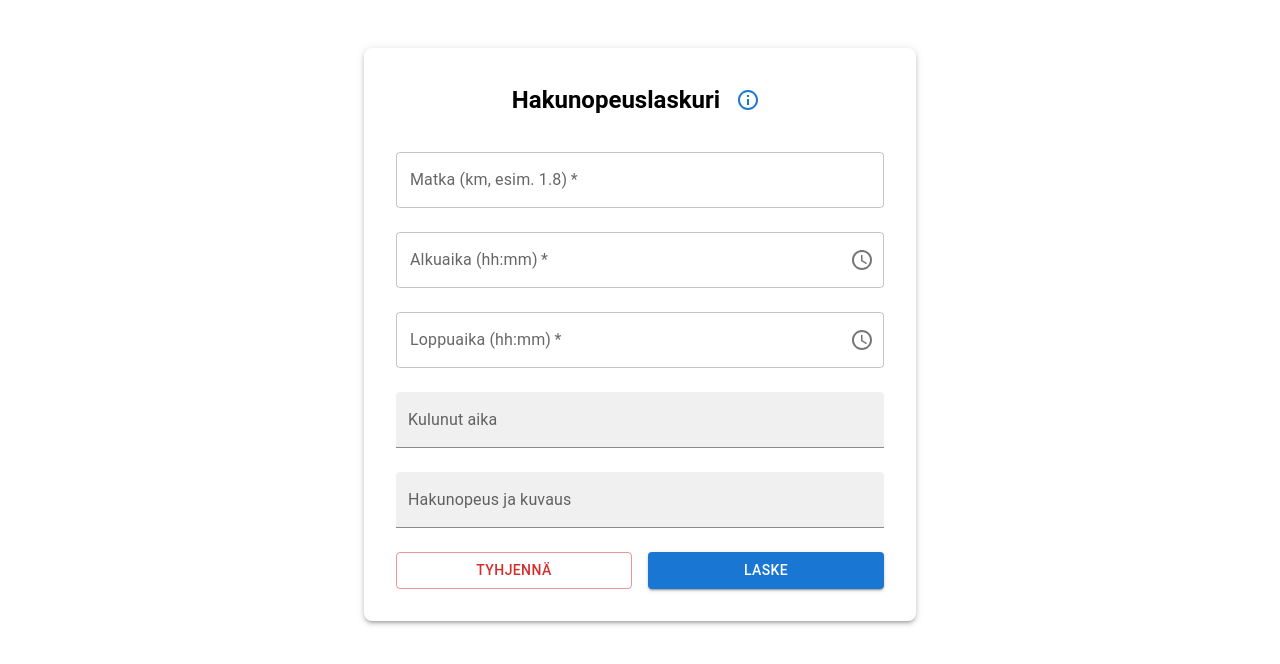
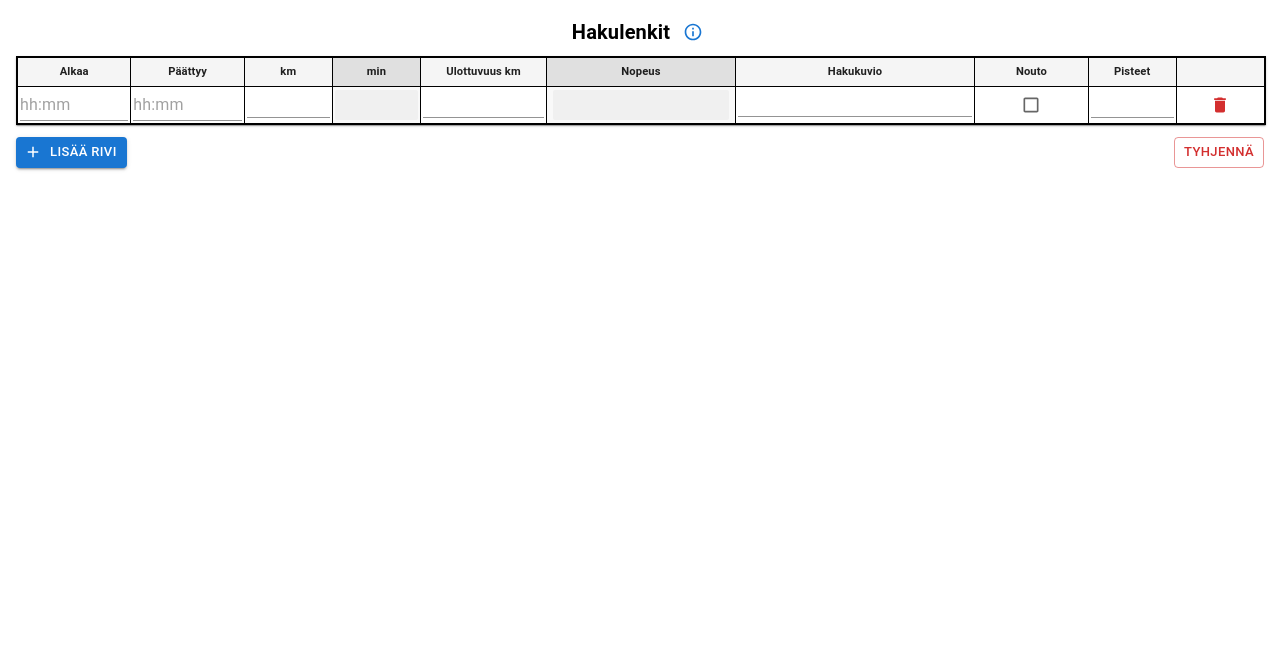
Before and after one commit to Perttinen/nopeuslaskuri, a React (Vite) app: page / in a window 1280 px wide. Shown: the top 664 px of the page. Built offline with nearby package versions, Linux system fonts and the light colour scheme.

Commit message:
taulukkona

```diff
--- a/src/App.jsx
+++ b/src/App.jsx
@@ -1,260 +1,431 @@
 import { useState, useEffect } from "react"
 import {
   Container,
+  Paper,
+  Table,
+  TableBody,
+  TableCell,
+  TableContainer,
+  TableHead,
+  TableRow,
   TextField,
   Button,
   Stack,
   Typography,
-  Box,
   IconButton,
+  Checkbox,
+  Autocomplete,
   Dialog,
   DialogTitle,
   DialogContent,
   DialogActions,
 } from "@mui/material"
+import DeleteIcon from "@mui/icons-material/Delete"
+import AddIcon from "@mui/icons-material/Add"
 import InfoOutlinedIcon from "@mui/icons-material/InfoOutlined"
-import { LocalizationProvider, TimePicker } from "@mui/x-date-pickers"
+import {
+  LocalizationProvider,
+  TimePicker,
+  TimeField,
+} from "@mui/x-date-pickers"
 import { AdapterDayjs } from "@mui/x-date-pickers/AdapterDayjs"
 import dayjs from "dayjs"
 
-function App() {
-  const [matkaKmh, setMatkaKmh] = useState(() => {
-    return localStorage.getItem("hakunopeus_matka") || ""
+const luoTyhjaRivi = () => ({
+  id: Date.now() + Math.random(),
+  alkuAika: null,
+  loppuAika: null,
+  matkaKm: "",
+  aikaMin: "",
+  ulottuvuusKm: "",
+  nopeus: "",
+  hakukuvio: "",
+  nouto: false,
+  pisteet: "",
 })
 
-  const [alkuAika, setAlkuAika] = useState(() => {
-    const tallennettu = localStorage.getItem("hakunopeus_alku")
-    return tallennettu ? dayjs(tallennettu) : null
-  })
-
-  const [loppuAika, setLoppuAika] = useState(() => {
-    const tallennettu = localStorage.getItem("hakunopeus_loppu")
-    return tallennettu ? dayjs(tallennettu) : null
-  })
-  const [kulunutAika, setKulunutAika] = useState(() => {
-    return localStorage.getItem("hakunopeus_kulunutAika") || ""
-  })
-
-  const [nopeus, setNopeus] = useState(() => {
-    return localStorage.getItem("hakunopeus_nopeus") || ""
+function App() {
+  const [rivit, setRivit] = useState(() => {
+    const tallennettu = localStorage.getItem("hakulenkit_rivit")
+    if (tallennettu) {
+      try {
+        const parsitut = JSON.parse(tallennettu)
+        return parsitut.map((r) => ({
+          ...r,
+          alkuAika: r.alkuAika ? dayjs(r.alkuAika) : null,
+          loppuAika: r.loppuAika ? dayjs(r.loppuAika) : null,
+          nouto: r.nouto ?? false,
+        }))
+      } catch (e) {
+        console.error("Virhe ladattaessa rivejä", e)
+      }
+    }
+    return [luoTyhjaRivi()]
   })
 
   const [infoAuki, setInfoAuki] = useState(false)
 
   useEffect(() => {
-    localStorage.setItem("hakunopeus_matka", matkaKmh)
-  }, [matkaKmh])
+    const tallennettavaData = rivit.map((r) => ({
+      ...r,
+      alkuAika: r.alkuAika ? r.alkuAika.toISOString() : null,
+      loppuAika: r.loppuAika ? r.loppuAika.toISOString() : null,
+    }))
+    localStorage.setItem("hakulenkit_rivit", JSON.stringify(tallennettavaData))
+  }, [rivit])
 
-  // Tallennetaan alkuaika localStorageen (muutetaan Day.js merkkijonoksi)
-  useEffect(() => {
-    if (alkuAika) {
-      localStorage.setItem("hakunopeus_alku", alkuAika.toISOString())
+  const paivitaArvo = (index, kentta, arvo) => {
+    const uudetRivit = [...rivit]
+    const rivi = { ...uudetRivit[index], [kentta]: arvo }
+
+    if (kentta === "matkaKm" || kentta === "ulottuvuusKm") {
+      let korjattu = arvo.replace(",", ".")
+      if (korjattu !== "" && !/^\d*\.?\d{0,1}$/.test(korjattu)) {
+        return
+      }
+      rivi[kentta] = korjattu
+    }
+
+    const alku = kentta === "alkuAika" ? arvo : rivi.alkuAika
+    const loppu = kentta === "loppuAika" ? arvo : rivi.loppuAika
+    const matka = parseFloat(rivi.matkaKm)
+
+    if (alku && loppu) {
+      let minuutit = loppu.diff(alku, "minute")
+      if (minuutit < 0) minuutit += 24 * 60
+      rivi.aikaMin = minuutit.toString()
+
+      if (minuutit > 0 && !isNaN(matka)) {
+        const tunnit = minuutit / 60
+        const tarkkaKmh = matka / tunnit
+
+        let arvosana = ""
+        if (tarkkaKmh >= 6.0) arvosana = "kiitettävä"
+        else if (tarkkaKmh >= 4.5) arvosana = "hyvä"
+        else if (tarkkaKmh >= 3.0) arvosana = "tyydyttävä"
+        else if (tarkkaKmh >= 1.5) arvosana = "välttävä"
+        else arvosana = "huono"
+
+        rivi.nopeus = `${tarkkaKmh.toFixed(1)} ${arvosana}`
       } else {
-      localStorage.removeItem("hakunopeus_alku")
+        rivi.nopeus = ""
       }
-  }, [alkuAika])
+    } else {
+      rivi.aikaMin = ""
+      rivi.nopeus = ""
+    }
 
-  // Tallennetaan loppuaika localStorageen
-  useEffect(() => {
-    if (loppuAika) {
-      localStorage.setItem("hakunopeus_loppu", loppuAika.toISOString())
+    uudetRivit[index] = rivi
+    setRivit(uudetRivit)
+  }
+
+  const lisaaRivi = () => {
+    setRivit([...rivit, luoTyhjaRivi()])
+  }
+
+  const poistaRivi = (index) => {
+    if (rivit.length === 1) {
+      setRivit([luoTyhjaRivi()])
     } else {
-      localStorage.removeItem("hakunopeus_loppu")
-    }
-  }, [loppuAika])
-
-  useEffect(() => {
-    localStorage.setItem("hakunopeus_kulunutAika", kulunutAika)
-  }, [kulunutAika])
-
-  useEffect(() => {
-    localStorage.setItem("hakunopeus_nopeus", nopeus)
-  }, [nopeus])
-
-  const kasitteleDesimaali = (e) => {
-    let arvo = e.target.value
-    arvo = arvo.replace(",", ".")
-    if (arvo === "" || /^\d*\.?\d{0,1}$/.test(arvo)) {
-      setMatkaKmh(arvo)
+      setRivit(rivit.filter((_, i) => i !== index))
     }
   }
 
-  const laskeNopeus = (e) => {
-    e.preventDefault()
-    const kilometrit = parseFloat(matkaKmh)
-
-    if (!alkuAika || !loppuAika || isNaN(kilometrit)) {
-      setNopeus("Täytä kaikki kentät")
-      return
+  const tyhjennaTaulukko = () => {
+    setRivit([luoTyhjaRivi()])
+    localStorage.removeItem("hakulenkit_rivit")
   }
 
-    let minuutit = loppuAika.diff(alkuAika, "minute")
-
-    if (minuutit < 0) {
-      minuutit += 24 * 60
+  const syotteentyyli = {
+    fontSize: "0.75rem",
+    textAlign: "center",
   }
 
-    setKulunutAika(`${minuutit} min`)
-
-    if (minuutit === 0) {
-      setNopeus("Aika ei voi olla 0 min")
-      return
-    }
-
-    const tunnit = minuutit / 60
-    const tarkkaKmh = kilometrit / tunnit
-
-    let arvosana = ""
-
-    // 1.2 km/h portain jaettu 6-portainen laskentalogiikka
-    if (tarkkaKmh >= 6.0) {
-      arvosana = "KIITETTÄVÄ"
-    } else if (tarkkaKmh >= 4.5) {
-      arvosana = "HYVÄ"
-    } else if (tarkkaKmh >= 3.0) {
-      arvosana = "TYYDYTTÄVÄ"
-    } else if (tarkkaKmh >= 1.5) {
-      arvosana = "VÄLTTÄVÄ"
-    } else {
-      arvosana = "HUONO"
-    }
-
-    setNopeus(`${tarkkaKmh.toFixed(1)} km/h (${arvosana})`)
-  }
-
-  const tyhjennaLomake = () => {
-    setMatkaKmh("")
-    setAlkuAika(null)
-    setLoppuAika(null)
-    setKulunutAika("")
-    setNopeus("")
-    localStorage.removeItem("hakunopeus_matka")
-    localStorage.removeItem("hakunopeus_alku")
-    localStorage.removeItem("hakunopeus_loppu")
-    localStorage.removeItem("hakunopeus_kulunutAika")
-    localStorage.removeItem("hakunopeus_nopeus")
-  }
-
-  // Avaa infoikkunan ja poistaa fokuksen painikkeesta varoituksen estämiseksi
-  const avaaInfo = (e) => {
-    if (e.currentTarget) e.currentTarget.blur()
-    setInfoAuki(true)
+  const laskettuKenttaTyyli = {
+    bgcolor: "#f0f0f0",
+    borderRadius: "2px",
+    px: 0.5,
+    py: 0.2,
   }
 
   return (
     <LocalizationProvider dateAdapter={AdapterDayjs}>
-      <Container maxWidth="sm" sx={{ mt: 6 }}>
-        <Box
-          component="form"
-          onSubmit={laskeNopeus}
-          sx={{
-            p: 4,
-            boxShadow: 3,
-            borderRadius: 2,
-            bgcolor: "background.paper",
-          }}
-        >
+      <Container maxWidth={false} disableGutters sx={{ p: 1 }}>
         <Stack
           direction="row"
           spacing={1}
-            sx={{
-              alignItems: "center",
-              justifyContent: "center",
-              mt: 0,
-              mb: 4,
-            }}
+          sx={{ alignItems: "center", justifyContent: "center", mb: 1 }}
         >
-            <Typography variant="h5" component="h1" sx={{ fontWeight: "bold" }}>
-              Hakunopeuslaskuri
+          <Typography variant="h6" component="h1" sx={{ fontWeight: "bold" }}>
+            Hakulenkit
           </Typography>
           <IconButton
             color="primary"
-              onClick={avaaInfo}
-              aria-label="näytä raja-arvot"
+            onClick={() => setInfoAuki(true)}
+            size="small"
           >
-              <InfoOutlinedIcon />
+            <InfoOutlinedIcon fontSize="small" />
           </IconButton>
         </Stack>
 
-          <Stack spacing={3}>
+        <TableContainer
+          component={Paper}
+          sx={{ border: "1px solid #000", borderRadius: 0, overflowX: "auto" }}
+        >
+          <Table
+            size="small"
+            sx={{
+              tableLayout: "fixed",
+              minWidth: 550,
+              "& td, & th": {
+                border: "1px solid #000",
+                p: "2px 2px",
+                fontSize: "0.7rem",
+                overflow: "hidden",
+              },
+            }}
+          >
+            <TableHead>
+              <TableRow sx={{ bgcolor: "#f5f5f5" }}>
+                <TableCell
+                  align="center"
+                  sx={{ fontWeight: "bold", width: 40 }}
+                >
+                  Alkaa
+                </TableCell>
+                <TableCell
+                  align="center"
+                  sx={{ fontWeight: "bold", width: 40 }}
+                >
+                  Päättyy
+                </TableCell>
+                <TableCell
+                  align="center"
+                  sx={{ fontWeight: "bold", width: 30 }}
+                >
+                  km
+                </TableCell>
+                <TableCell
+                  align="center"
+                  sx={{ fontWeight: "bold", width: 30, bgcolor: "#e0e0e0" }}
+                >
+                  min
+                </TableCell>
+                <TableCell
+                  align="center"
+                  sx={{ fontWeight: "bold", width: 45 }}
+                >
+                  Ulottuvuus km
+                </TableCell>
+                <TableCell
+                  align="center"
+                  sx={{ fontWeight: "bold", width: 70, bgcolor: "#e0e0e0" }}
+                >
+                  Nopeus
+                </TableCell>
+                <TableCell
+                  align="center"
+                  sx={{ fontWeight: "bold", width: 90 }}
+                >
+                  Hakukuvio
+                </TableCell>
+                <TableCell
+                  align="center"
+                  sx={{ fontWeight: "bold", width: 40 }}
+                >
+                  Nouto
+                </TableCell>
+                <TableCell
+                  align="center"
+                  sx={{ fontWeight: "bold", width: 30 }}
+                >
+                  Pisteet
+                </TableCell>
+                <TableCell align="center" sx={{ width: 30 }}></TableCell>
+              </TableRow>
+            </TableHead>
+            <TableBody>
+              {rivit.map((rivi, index) => (
+                <TableRow key={rivi.id}>
+                  {/* Kapea Alkaa-sarake */}
+                  <TableCell align="center">
+                    <TimeField
+                      format="HH:mm"
+                      value={rivi.alkuAika}
+                      onChange={(uusi) => paivitaArvo(index, "alkuAika", uusi)}
+                      variant="standard"
+                      slotProps={{
+                        input: { disableUnderline: true },
+                      }}
+                    />
+                  </TableCell>
+                  {/* Kapea Päättyy-sarake */}
+                  <TableCell align="center">
+                    <TimeField
+                      format="HH:mm"
+                      value={rivi.loppuAika}
+                      onChange={(uusi) => paivitaArvo(index, "loppuAika", uusi)}
+                      variant="standard"
+                      slotProps={{
+                        input: { disableUnderline: true },
+                      }}
+                    />
+                  </TableCell>
+                  <TableCell align="center">
                     <TextField
-              label="Matka (km, esim. 1.8)"
-              variant="outlined"
-              value={matkaKmh}
-              onChange={kasitteleDesimaali}
-              slotProps={{ htmlInput: { inputMode: "decimal" } }}
-              fullWidth
-              required
+                      variant="standard"
+                      value={rivi.matkaKm}
+                      onChange={(e) =>
+                        paivitaArvo(index, "matkaKm", e.target.value)
+                      }
+                      slotProps={{
+                        htmlInput: {
+                          inputMode: "decimal",
+                          style: syotteentyyli,
+                        },
+                      }}
                     />
-
-            <TimePicker
-              label="Alkuaika (hh:mm)"
-              ampm={false}
-              value={alkuAika}
-              onChange={(uusiAika) => setAlkuAika(uusiAika)}
-              slotProps={{ textField: { fullWidth: true, required: true } }}
+                  </TableCell>
+                  <TableCell align="center" sx={{ bgcolor: "#f9f9f9" }}>
+                    <TextField
+                      variant="standard"
+                      value={rivi.aikaMin}
+                      slotProps={{
+                        input: {
+                          readOnly: true,
+                          disableUnderline: true,
+                          style: syotteentyyli,
+                        },
+                      }}
+                      sx={laskettuKenttaTyyli}
                     />
-
-            <TimePicker
-              label="Loppuaika (hh:mm)"
-              ampm={false}
-              value={loppuAika}
-              onChange={(uusiAika) => setLoppuAika(uusiAika)}
-              slotProps={{ textField: { fullWidth: true, required: true } }}
+                  </TableCell>
+                  <TableCell align="center">
+                    <TextField
+                      variant="standard"
+                      value={rivi.ulottuvuusKm}
+                      onChange={(e) =>
+                        paivitaArvo(index, "ulottuvuusKm", e.target.value)
+                      }
+                      slotProps={{
+                        htmlInput: {
+                          inputMode: "decimal",
+                          style: syotteentyyli,
+                        },
+                      }}
                     />
-
+                  </TableCell>
+                  <TableCell align="center" sx={{ bgcolor: "#f9f9f9" }}>
                     <TextField
-              label="Kulunut aika"
-              variant="filled"
-              value={kulunutAika}
-              slotProps={{ input: { readOnly: true } }}
-              fullWidth
+                      variant="standard"
+                      value={rivi.nopeus}
+                      slotProps={{
+                        input: {
+                          readOnly: true,
+                          disableUnderline: true,
+                          style: syotteentyyli,
+                        },
+                      }}
+                      sx={laskettuKenttaTyyli}
                     />
-
+                  </TableCell>
+                  {/* Korjattu Hakukuvio-valikko autocompletella */}
+                  <TableCell align="center">
+                    <Autocomplete
+                      freeSolo
+                      options={["pisto", "lenkki"]}
+                      value={rivi.hakukuvio}
+                      onInputChange={(_, uusiArvo) =>
+                        paivitaArvo(index, "hakukuvio", uusiArvo || "")
+                      }
+                      renderInput={(params) => (
                         <TextField
-              label="Hakunopeus ja kuvaus"
-              variant="filled"
-              value={nopeus}
-              slotProps={{ input: { readOnly: true } }}
-              fullWidth
-              focused={nopeus !== ""}
+                          {...params}
+                          variant="standard"
+                          size="small"
+                          sx={{
+                            "& .MuiInputBase-input": {
+                              fontSize: "0.75rem !important",
+                              textAlign: "center !important",
+                            },
+                          }}
                         />
+                      )}
+                    />
+                  </TableCell>
+                  <TableCell align="center">
+                    <Checkbox
+                      checked={rivi.nouto}
+                      onChange={(e) =>
+                        paivitaArvo(index, "nouto", e.target.checked)
+                      }
+                      color="primary"
+                      size="small"
+                      sx={{ p: 0 }}
+                    />
+                  </TableCell>
+                  <TableCell align="center">
+                    <TextField
+                      variant="standard"
+                      value={rivi.pisteet}
+                      onChange={(e) =>
+                        paivitaArvo(index, "pisteet", e.target.value)
+                      }
+                      slotProps={{
+                        htmlInput: { style: syotteentyyli },
+                      }}
+                    />
+                  </TableCell>
+                  <TableCell align="center">
+                    <IconButton
+                      size="small"
+                      color="error"
+                      onClick={() => poistaRivi(index)}
+                      sx={{ p: 0 }}
+                    >
+                      <DeleteIcon fontSize="small" />
+                    </IconButton>
+                  </TableCell>
+                </TableRow>
+              ))}
+            </TableBody>
+          </Table>
+        </TableContainer>
 
         <Stack
           direction="row"
           spacing={2}
-              sx={{ justifyContent: "space-between" }}
+          sx={{ mt: 1.5, justifyContent: "space-between" }}
         >
+          <Button
+            variant="contained"
+            color="primary"
+            size="small"
+            startIcon={<AddIcon />}
+            onClick={lisaaRivi}
+          >
+            Lisää rivi
+          </Button>
           <Button
             variant="outlined"
             color="error"
-                onClick={tyhjennaLomake}
-                fullWidth
+            size="small"
+            onClick={tyhjennaTaulukko}
           >
             Tyhjennä
           </Button>
-              <Button
-                type="submit"
-                variant="contained"
-                color="primary"
-                fullWidth
-              >
-                Laske
-              </Button>
         </Stack>
-          </Stack>
-        </Box>
       </Container>
 
       <Dialog
         open={infoAuki}
         onClose={() => setInfoAuki(false)}
+        maxWidth="xs"
         fullWidth
-        maxWidth="xs"
+        disableRestoreFocus
       >
         <DialogTitle sx={{ fontWeight: "bold" }}>Arvostelutaulukko</DialogTitle>
         <DialogContent dividers>
-          <Typography variant="body1" component="div">
           <ul style={{ margin: 0, paddingLeft: "20px", lineHeight: "1.8" }}>
             <li>
               <strong>Kiitettävä:</strong> vähintään 6.0 km/h
@@ -272,14 +443,9 @@ function App() {
               <strong>Huono:</strong> alle 1.5 km/h
             </li>
           </ul>
-          </Typography>
         </DialogContent>
         <DialogActions>
-          <Button
-            onClick={() => setInfoAuki(false)}
-            color="primary"
-            variant="contained"
-          >
+          <Button onClick={() => setInfoAuki(false)} variant="contained">
             Sulje
           </Button>
         </DialogActions>
```
Lines whose indentation alone changed are shown as unchanged.
